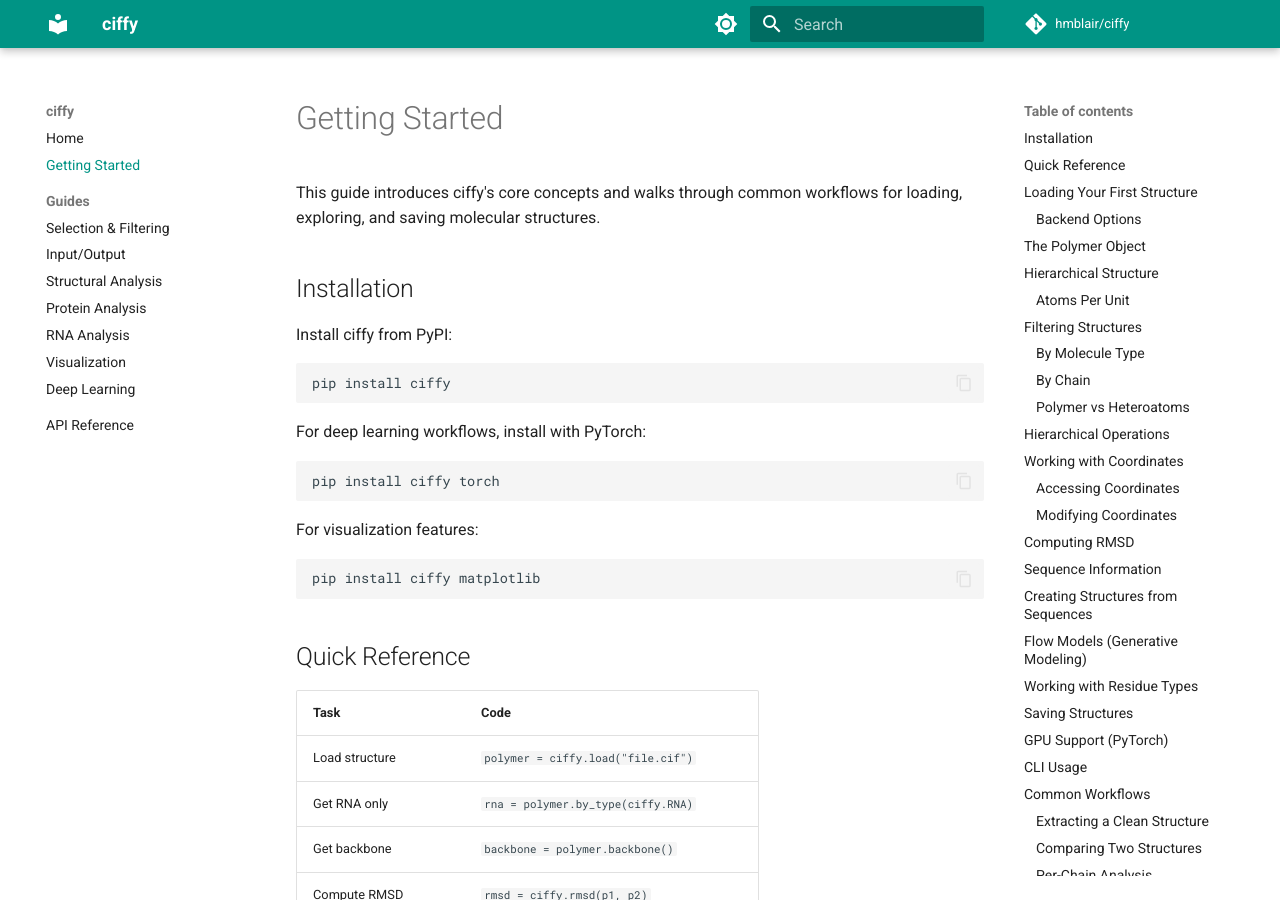
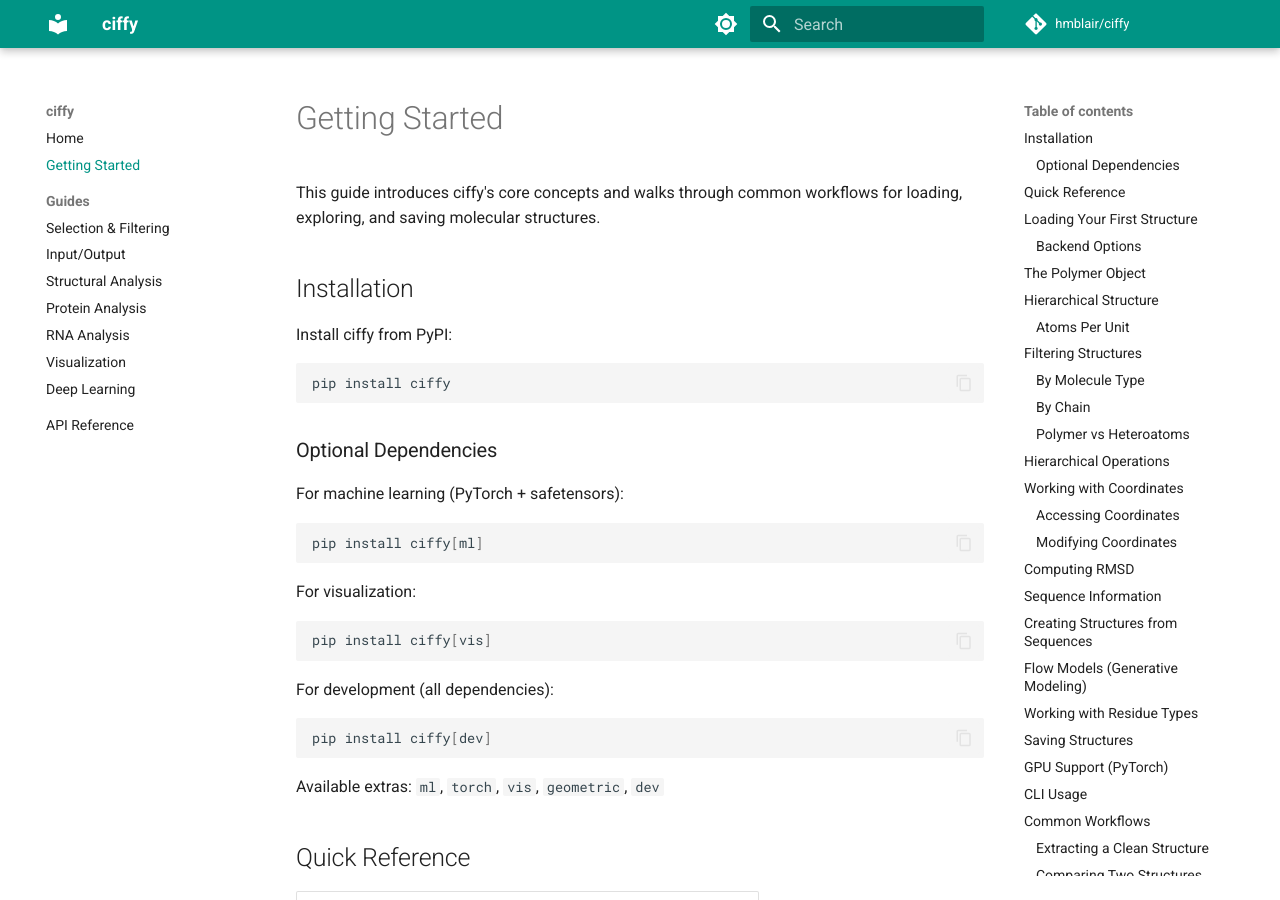
Before and after one commit to hmblair/ciffy, an MkDocs documentation site: the page built from docs/getting-started.md, in a window 1280 px wide and 900 px high. Built offline with MkDocs 1.6.1 and Material for MkDocs 9.7.7, drawn with Linux system fonts in a browser that asks for light colours; comment, search, counter and statistics services are not loaded.

Commit message:
docs: Document optional dependency extras
Update installation docs to use pip extras syntax:
- pip install ciffy[ml] for PyTorch + safetensors
- pip install ciffy[vis] for matplotlib
- pip install ciffy[dev] for all dev dependencies

Remove outdated requirements.txt reference from README.

🤖 Generated with [Claude Code](https://claude.com/claude-code)

Co-Authored-By: Claude Opus 4.5 <noreply@anthropic.com>

````diff
--- a/docs/getting-started.md
+++ b/docs/getting-started.md
@@ -10,17 +10,27 @@ Install ciffy from PyPI:
 pip install ciffy
 ```
 
-For deep learning workflows, install with PyTorch:
+### Optional Dependencies
+
+For machine learning (PyTorch + safetensors):
 
 ```bash
-pip install ciffy torch
+pip install ciffy[ml]
 ```
 
-For visualization features:
+For visualization:
 
 ```bash
-pip install ciffy matplotlib
+pip install ciffy[vis]
 ```
+
+For development (all dependencies):
+
+```bash
+pip install ciffy[dev]
+```
+
+Available extras: `ml`, `torch`, `vis`, `geometric`, `dev`
 
 ## Quick Reference
 
````
Also changed, not shown: README.md (+8 -1 lines).
